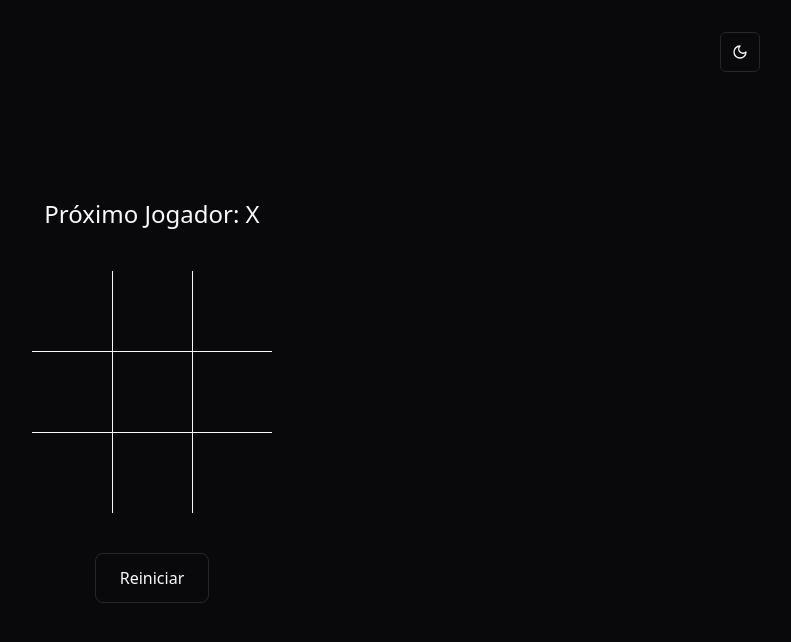
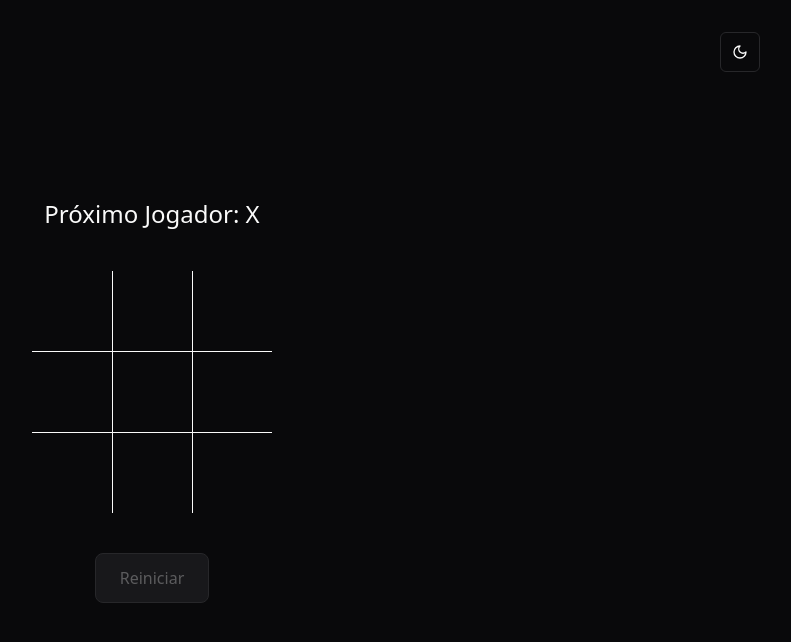
Before and after one commit to willvbgomes/jogo-da-velha, a React (Vite) app: page / in a window 1280 px wide. Shown: the top 642 px of the page, without its empty margins (488-1279 px from the left). Built offline with nearby package versions, Linux system fonts and the light colour scheme.

Commit message:
add hover and disabled style to the restart-button component

```diff
--- a/src/components/restart-button.tsx
+++ b/src/components/restart-button.tsx
@@ -1,3 +1,4 @@
+import { cn } from '@/lib/utils'
 import { useGameContext } from '../hooks/game-context'
 
 export const RestartButton = () => {
@@ -5,7 +6,12 @@ export const RestartButton = () => {
 
   return (
     <button
-      className="rounded-lg border px-6 py-3"
+      className={cn(
+        'rounded-lg border bg-primary-foreground px-6 py-3 text-primary transition-all',
+        gameOver
+          ? 'cursor-pointer hover:bg-foreground/80 hover:text-primary-foreground'
+          : 'cursor-not-allowed text-primary/30',
+      )}
       onClick={resetGame}
       disabled={!gameOver}
     >
```
